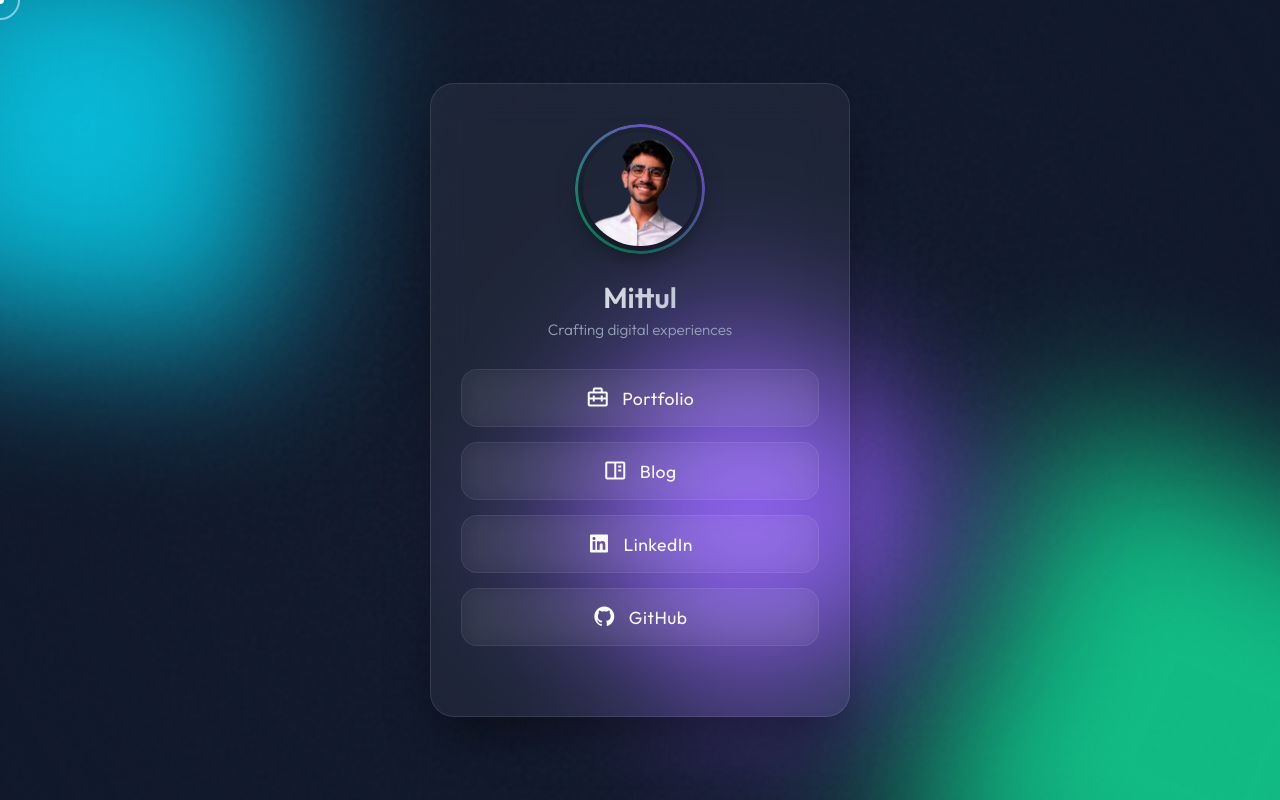
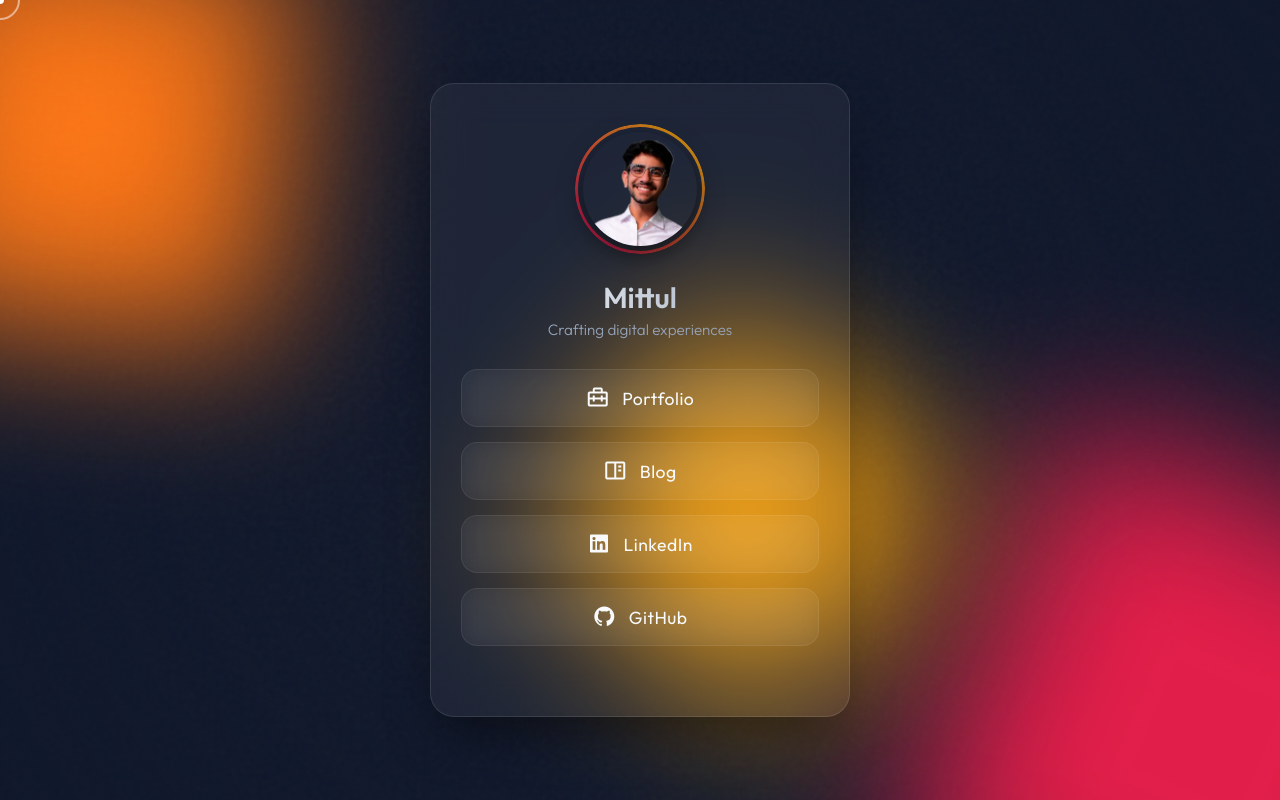
Before and after one commit to devmittul/links, a plain HTML site: page index.html in a window 1280 px wide. Drawn offline with nearby package versions, Linux system fonts and the light colour scheme.

Commit message:
Update background theme to warm sunset orange/red/yellow

```diff
--- a/style.css
+++ b/style.css
@@ -77,7 +77,8 @@ body {
 .shape1 {
     width: 400px;
     height: 400px;
-    background: #06b6d4;
+    background: #f97316;
+    /* Orange */
     top: -10%;
     left: -10%;
     animation-delay: 0s;
@@ -86,7 +87,8 @@ body {
 .shape2 {
     width: 500px;
     height: 500px;
-    background: #10b981;
+    background: #e11d48;
+    /* Rose/Red */
     bottom: -20%;
     right: -10%;
     animation-delay: -5s;
@@ -95,7 +97,8 @@ body {
 .shape3 {
     width: 300px;
     height: 300px;
-    background: #8b5cf6;
+    background: #f59e0b;
+    /* Amber/Yellow */
     top: 40%;
     left: 40%;
     animation-delay: -10s;
@@ -146,7 +149,7 @@ body {
     inset: 0;
     border-radius: 50%;
     padding: 3px;
-    background: linear-gradient(45deg, #06b6d4, #10b981, #8b5cf6, #06b6d4);
+    background: linear-gradient(45deg, #f97316, #e11d48, #f59e0b, #f97316);
     background-size: 200% 200%;
     -webkit-mask: linear-gradient(#fff 0 0) content-box, linear-gradient(#fff 0 0);
     -webkit-mask-composite: xor;
```
